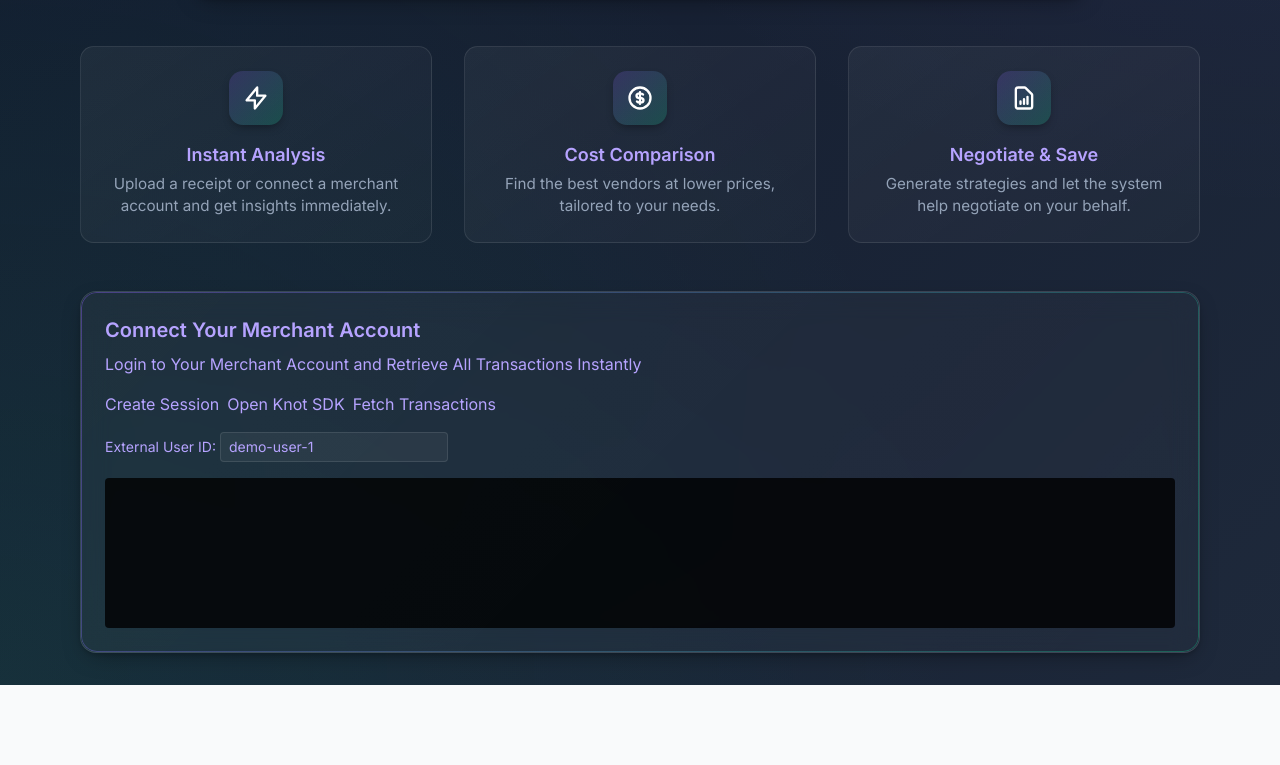
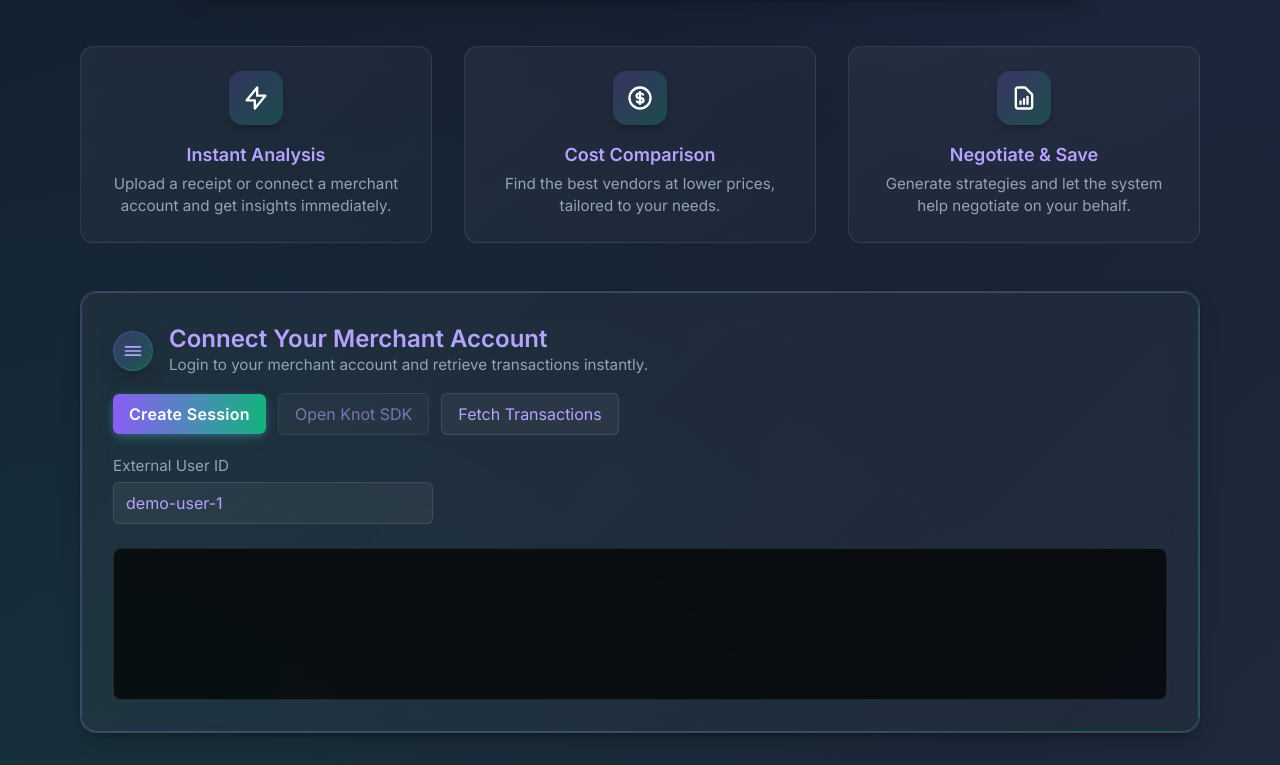
Before and after one commit to aryalsushant/lowvie, a Next.js app in the folder frontend/: page / in a window 1280 px wide. Shown: the part 742-1507 px from the top of the page. Before the commit the page ends 1427 px from the top, so only its background shows below. Built offline with nearby package versions, Linux system fonts and the light colour scheme.

Commit message:
what i said earlier

```diff
--- a/frontend/src/components/KnotSection.tsx
+++ b/frontend/src/components/KnotSection.tsx
@@ -96,20 +96,59 @@ export default function KnotSection({ onTriggerUpload }: Props) {
 
   return (
     <div className="mt-12">
-      <div className="glass-card p-6">
-        <h2 className="text-xl font-semibold mb-2">Connect Your Merchant Account</h2>
-        <p className="text-text-secondary mb-4">Login to Your Merchant Account and Retrieve All Transactions Instantly</p>
-        <div className="flex flex-wrap gap-2">
-          <button className="btn btn-primary" onClick={createSession} disabled={loading}>Create Session</button>
-          <button className="btn" onClick={openKnot} disabled={!sessionId}>Open Knot SDK</button>
-          <button className="btn" onClick={fetchTransactions}>Fetch Transactions</button>
+      <div className="glass-card p-6 md:p-8">
+        {/* Header */}
+        <div className="flex items-center gap-4 mb-3">
+          <div className="upload-icon-circle !w-10 !h-10">
+            <svg xmlns="http://www.w3.org/2000/svg" className="w-5 h-5" viewBox="0 0 24 24" fill="none" stroke="currentColor">
+              <path strokeLinecap="round" strokeLinejoin="round" strokeWidth={2} d="M3 7h18M3 12h18M3 17h18" />
+            </svg>
+          </div>
+          <div>
+            <h2 className="text-2xl font-semibold leading-tight">Connect Your Merchant Account</h2>
+            <p className="subtle-text">Login to your merchant account and retrieve transactions instantly.</p>
+          </div>
         </div>
-        <div className="mt-4">
-          <label className="text-sm text-text-secondary">External User ID:&nbsp;
-            <input className="px-2 py-1 rounded bg-white/5 border border-white/10" value={externalUserId} onChange={e => setExternalUserId(e.target.value)} />
-          </label>
+
+        {/* Actions */}
+        <div className="flex flex-wrap items-center gap-2 md:gap-3 mt-4">
+          <button
+            className="px-4 py-2 rounded-md btn-primary-gradient disabled:opacity-60 disabled:cursor-not-allowed"
+            onClick={createSession}
+            disabled={loading}
+          >
+            Create Session
+          </button>
+          <button
+            className="px-4 py-2 rounded-md bg-white/5 border border-white/10 hover:bg-white/10 transition disabled:opacity-60 disabled:cursor-not-allowed"
+            onClick={openKnot}
+            disabled={!sessionId}
+          >
+            Open Knot SDK
+          </button>
+          <button
+            className="px-4 py-2 rounded-md bg-white/5 border border-white/10 hover:bg-white/10 transition"
+            onClick={fetchTransactions}
+          >
+            Fetch Transactions
+          </button>
         </div>
-        <pre className="mt-4 p-3 rounded bg-black/80 text-green-400 whitespace-pre-wrap min-h-[150px]">{log}</pre>
+
+        {/* External User ID */}
+        <div className="mt-5">
+          <label className="block text-sm subtle-text mb-1">External User ID</label>
+          <input
+            className="w-full max-w-xs px-3 py-2 rounded-md bg-white/5 border border-white/10 focus:outline-none focus:ring-2 focus:ring-emerald-400/40 focus:border-emerald-400/40 transition placeholder:text-text-secondary"
+            value={externalUserId}
+            onChange={e => setExternalUserId(e.target.value)}
+            placeholder="demo-user-1"
+          />
+        </div>
+
+        {/* Log */}
+        <div className="mt-6 rounded-lg border border-white/10 bg-black/70">
+          <pre className="p-4 md:p-5 font-mono text-sm text-green-400 whitespace-pre-wrap min-h-[150px]">{log}</pre>
+        </div>
         {/* Transaction list removed since we now reuse receipt workflow */}
       </div>
       <Script src="https://unpkg.com/knotapi-js@next" strategy="afterInteractive" />
```
